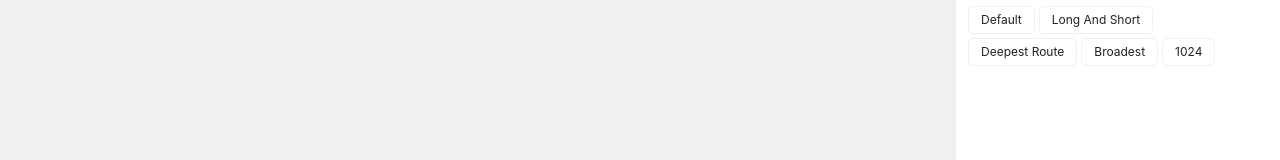
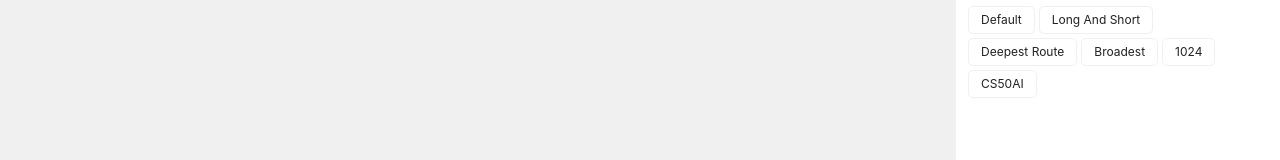
Before and after one commit to huangbuyi/search-algorithm-animation-demo, a Vue app: page / in a window 1280 px wide. Shown: the part 448-608 px from the top of the page. Built offline with nearby package versions, Linux system fonts and the light colour scheme.

Commit message:
add cs50ai maze

```diff
--- a/src/App.vue
+++ b/src/App.vue
@@ -510,6 +510,7 @@ const presetMazes: [string, string][] = [
   [t('presetMazes.deepestRoute'), 'mazes/deepest-route.txt'],
   [t('presetMazes.broadest'), 'mazes/broadest.txt'],
   [t('presetMazes.1024'), 'mazes/1024.txt'],
+  [t('presetMazes.cs50ai'), 'mazes/cs50ai.txt'],
 ]
 
 loadMaze(presetMazes[0][1]);
--- a/src/locales/en.json
+++ b/src/locales/en.json
@@ -34,7 +34,8 @@
     "longAndShort": "Long And Short",
     "deepestRoute": "Deepest Route",
     "broadest": "Broadest",
-    "1024": "1024"
+    "1024": "1024",
+    "cs50ai": "CS50AI"
   },
   "legend": {
     "start": "Start",
--- a/src/locales/zh-CN.json
+++ b/src/locales/zh-CN.json
@@ -34,7 +34,8 @@
     "longAndShort": "长短双线",
     "deepestRoute": "最深线路",
     "broadest": "广袤无垠",
-    "1024": "1024"
+    "1024": "1024",
+    "cs50ai": "CS50AI"
   },
   "legend": {
     "start": "起点",
--- a/src/main.ts
+++ b/src/main.ts
@@ -5,14 +5,11 @@ import App from './App.vue';
 import en from './locales/en.json';
 import zhCN from './locales/zh-CN.json';
 
-console.log(navigator.language);
-
 let locale = localStorage.getItem('locale');
 
 if (!locale) {
   locale = navigator.language === 'zh-CN' ? '中文（简体）' : 'English';
 }
-
 
 const i18n = createI18n({
   locale,
```
Also changed, not shown: public/mazes/cs50ai.txt (added).
